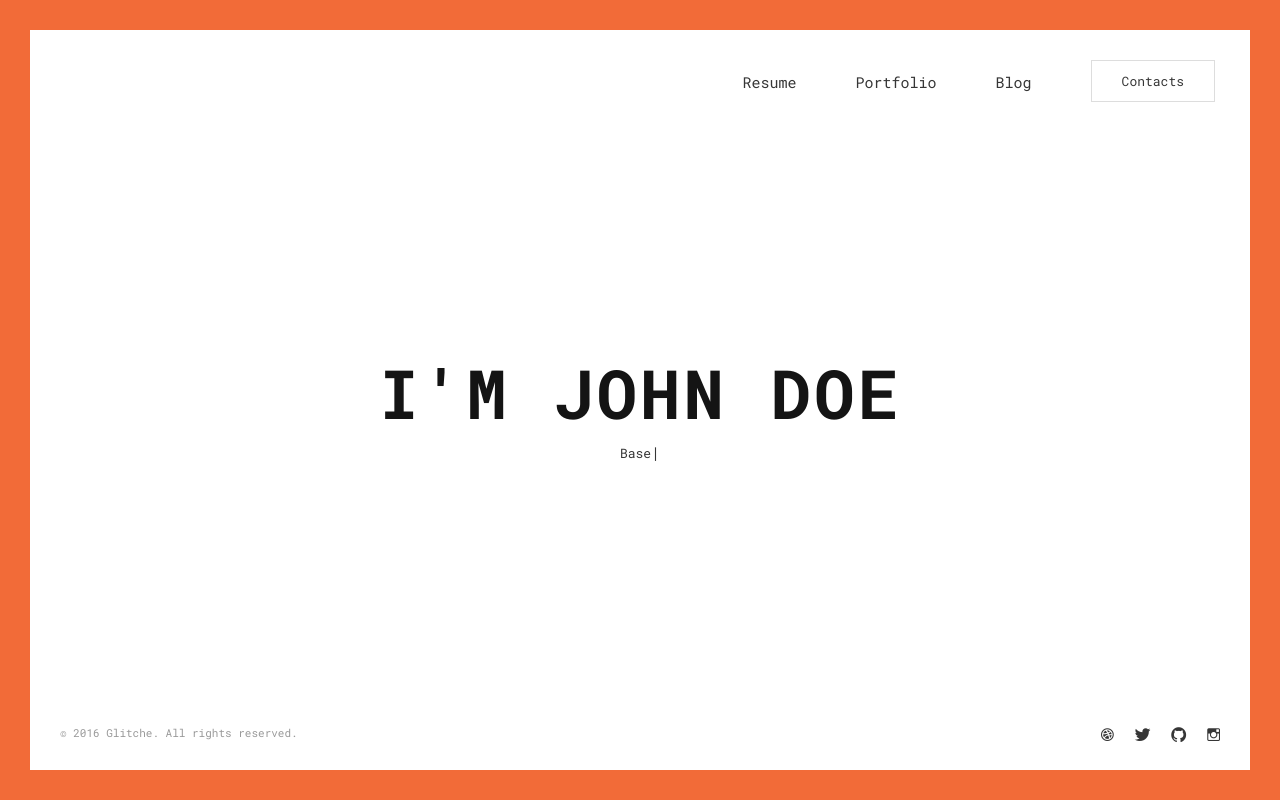
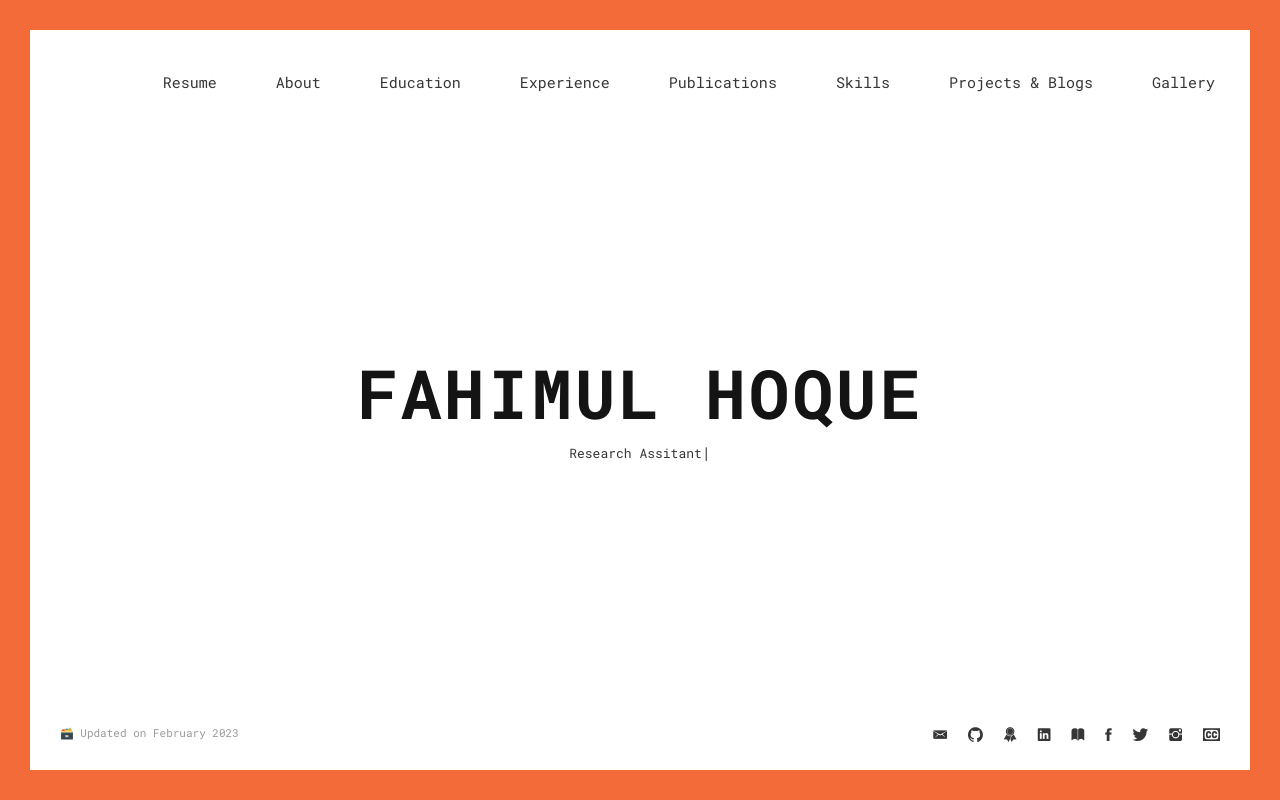
Before and after one commit to FHShubho/MyWebsiteV2, a plain HTML site: page index.html in a window 1280 px wide. Drawn offline with Linux system fonts and the light colour scheme; files whose address does not match are found by name.

Commit message:
index page

```diff
--- a/index.html
+++ b/index.html
@@ -4,7 +4,7 @@
 
 	<!-- Basic -->
     <meta http-equiv="Content-Type" content="text/html; charset=utf-8" />
-	<title>Glitche - CV/Resume Template</title>
+	<title>Fahimul Hoque</title>
 	<meta name="description" content="">
 	<meta name="keywords" content="">
 
@@ -21,16 +21,8 @@
 	<link rel="stylesheet" href="css/magnific-popup.css" />
 	<link rel="stylesheet" href="css/animate.css" />
 
-	<!--[if lt IE 9]>
-	<script src="http://css3-mediaqueries-js.googlecode.com/svn/trunk/css3-mediaqueries.js"></script>
-	<script src="http://html5shim.googlecode.com/svn/trunk/html5.js"></script>
-	<![endif]-->
-
 	<!-- Favicons -->
 	<link rel="shortcut icon" href="images/favicons/favicon.ico">
-	<link rel="apple-touch-icon" href="images/favicons/apple-touch-icon.png">
-	<link rel="apple-touch-icon" sizes="72x72" href="images/favicons/apple-touch-icon-72x72.png">
-	<link rel="apple-touch-icon" sizes="114x114" href="images/favicons/apple-touch-icon-114x114.png">
 
 </head>
 
@@ -41,7 +33,7 @@
 		<div class="centrize full-width">
 			<div class="vertical-center">
 				<div class="pre-inner">
-					<div class="load typing-load"><p>loading...</p></div>
+					<div class="load typing-load"><p>knock...knock...</p></div>
 					<span class="typed-load"></span>
 				</div>
 			</div>
@@ -58,9 +50,16 @@
 				<div class="top-menu">
 					<ul>
 						<li><a href="resume.html" class="lnk">Resume</a></li>
-						<li><a href="portfolio.html" class="lnk">Portfolio</a></li>
+						<!-- <li><a href="portfolio.html" class="lnk">Portfolio</a></li>
 						<li><a href="blog.html" class="lnk">Blog</a></li>
-						<li><a href="contacts.html" class="btn">Contacts</a></li>
+						<li><a href="contacts.html" class="btn">Contacts</a></li> -->
+						<li><a href="#" class="lnk">About</a></li>
+						<li><a href="#" class="lnk">Education</a></li>
+						<li><a href="#" class="lnk">Experience</a></li>
+						<li><a href="#" class="lnk">Publications</a></li>
+						<li><a href="#" class="lnk">Skills</a></li>
+						<li><a href="#" class="lnk">Projects & Blogs</a></li>
+						<li><a href="#" class="lnk">Gallery</a></li>
 					</ul>
 				</div>
 			</div>
@@ -74,10 +73,12 @@
 				<div class="centrize full-width">
 					<div class="vertical-center">
 						<div class="started-content">
-							<div class="h-title glitch-effect" data-text="I'm John Doe">I'm <span>John Doe</span></div>
+							<div class="h-title glitch-effect" data-text="Fahimul Hoque"><span>Fahimul Hoque</span></div>
 							<div class="h-subtitle typing-subtitle">
-								<p>UX/UI Designer and Front-end Director.</p>
-								<p>Based in Kiev.</p>
+								<p>Computer Science and Engineering Graduate</p>
+								<p>Research Assitant</p>
+								<p>Backend Developer</p>
+								<p>Loves working with AI, ML and DL</p>
 							</div>
 							<span class="typed-subtitle"></span>
 						</div>
@@ -90,12 +91,17 @@
 		<!-- Footer -->
 		<footer>
 			<div class="soc">
-				<a target="_blank" href="https://dribbble.com/"><span class="ion ion-social-dribbble"></span></a>
-				<a target="_blank" href="https://twitter.com/"><span class="ion ion-social-twitter"></span></a>
-				<a target="_blank" href="https://github.com/"><span class="ion ion-social-github"></span></a>
-				<a target="_blank" href="https://www.instagram.com/"><span class="ion ion-social-instagram-outline"></span></a>
+				<a target="_blank" href="mailto:fhshubho@gmail.com" title="Email"><span class="ion ion-email"></span></a>
+				<a target="_blank" href="https://github.com/fhshubho" title="GitHub Profile"><span class="ion ion-social-github"></span></a>
+				<a target="_blank" href="https://www.researchgate.net/profile/Fahimul-Shubho" title="ResearchGate Profile"><span class="ion ion-ribbon-b"></span></a>
+				<a target="_blank" href="https://www.linkedin.com/in/fhshubho/" title="LinkedIn Profile"><span class="ion ion-social-linkedin"></span></a>
+				<a target="_blank" href="https://scholar.google.com/citations?hl=en&user=8qMoh_sAAAAJ" title="Google Scholar Profile"><span class="ion ion-ios-book"></span></a>
+				<a target="_blank" href="https://www.facebook.com/fhshubho" title="Facebook Profile"><span class="ion ion-social-facebook"></span></a>
+				<a target="_blank" href="https://twitter.com/FHShubho" title="Twitter Profile"><span class="ion ion-social-twitter"></span></a>
+				<a target="_blank" href="https://www.instagram.com/fh_shubho" title="Instagram Profile"><span class="ion ion-social-instagram"></span></a>
+				<a target="_blank" href="https://www.instagram.com/" title="Subscene Profile"><span class="ion ion-closed-captioning"></span></a>
 			</div>
-			<div class="copy">© 2016 Glitche. All rights reserved.</div>
+			<div class="copy">🗃️ Updated on February 2023</div>
 			<div class="clr"></div>
 		</footer>
 
--- a/js/glitche-scripts.js
+++ b/js/glitche-scripts.js
@@ -1,8 +1,3 @@
-/**
-*   Glitche (HTML)
-*   Copyright © Glitche by beshleyua. All Rights Reserved.
-**/
-
 $(function () {
 	'use strict';
 
@@ -21,7 +16,7 @@ $(function () {
 
 	/* Preloader */
 	$(window).load(function() {
-		$(".preloader .pre-inner").fadeOut(800, function(){
+		$(".preloader .pre-inner").fadeOut(1500, function(){ //typing time
 			/* Preload hide */
 			$('.preloader').fadeOut();
 			$('body').addClass('loaded');
```
Also changed, not shown: images/favicons/apple-touch-icon-114x114.png (deleted), images/favicons/apple-touch-icon-72x72.png (deleted), images/favicons/apple-touch-icon.png (deleted), images/favicons/favicon.ico.
